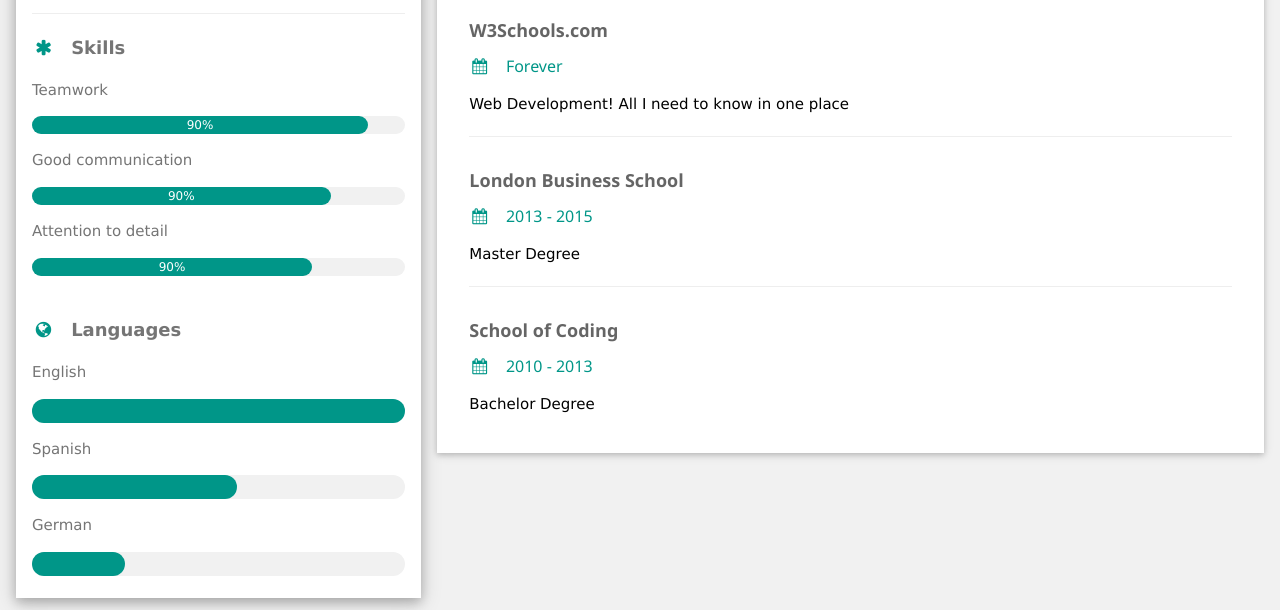
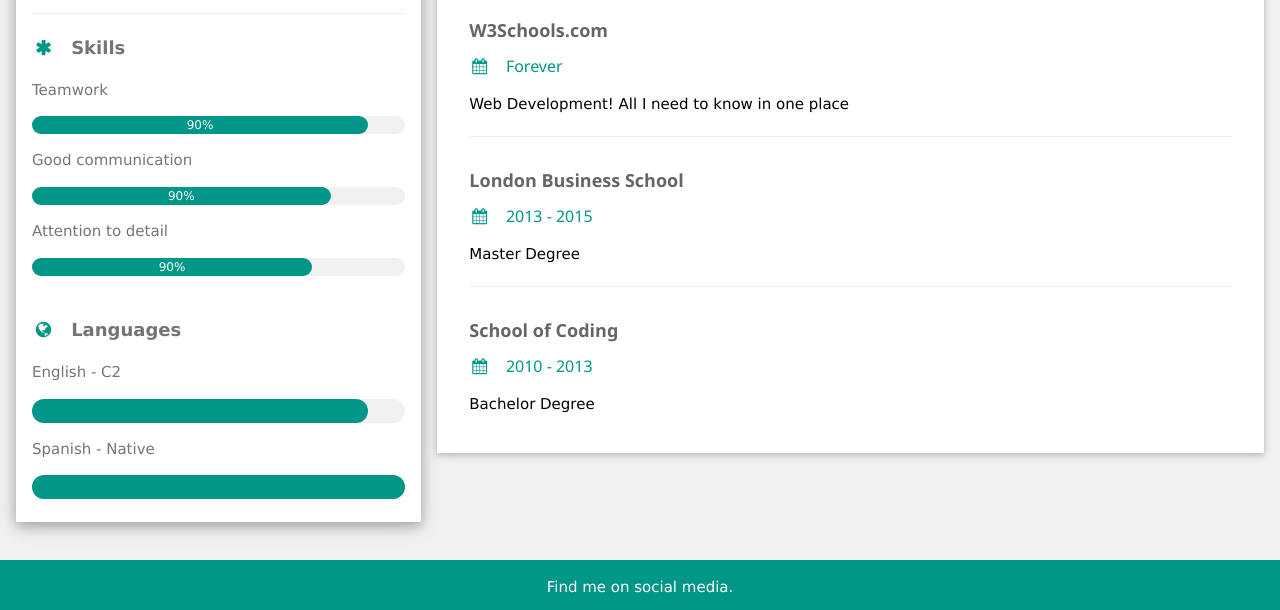
Before and after one commit to Organization-Carolina-De-Cono/CVPROJECT, a plain HTML site: page index.html in a window 1280 px wide. Shown: the part 710-1320 px from the top of the page. Drawn offline with nearby package versions, Linux system fonts and the light colour scheme.

Commit message:
Updated languages

```diff
--- a/index.html
+++ b/index.html
@@ -55,17 +55,13 @@
 
                         <p class="w3-large w3-text-theme"><b><i
                                     class="fa fa-globe fa-fw w3-margin-right w3-text-teal"></i>Languages</b></p>
-                        <p>English</p>
+                        <p>English - C2</p>
+                        <div class="w3-light-grey w3-round-xlarge">
+                            <div class="w3-round-xlarge w3-teal" style="height:24px;width:90%"></div>
+                        </div>
+                        <p>Spanish - Native</p>
                         <div class="w3-light-grey w3-round-xlarge">
                             <div class="w3-round-xlarge w3-teal" style="height:24px;width:100%"></div>
-                        </div>
-                        <p>Spanish</p>
-                        <div class="w3-light-grey w3-round-xlarge">
-                            <div class="w3-round-xlarge w3-teal" style="height:24px;width:55%"></div>
-                        </div>
-                        <p>German</p>
-                        <div class="w3-light-grey w3-round-xlarge">
-                            <div class="w3-round-xlarge w3-teal" style="height:24px;width:25%"></div>
                         </div>
                         <br>
                     </div>
```
